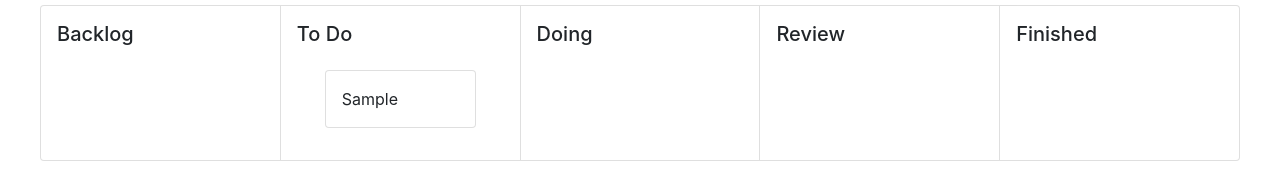
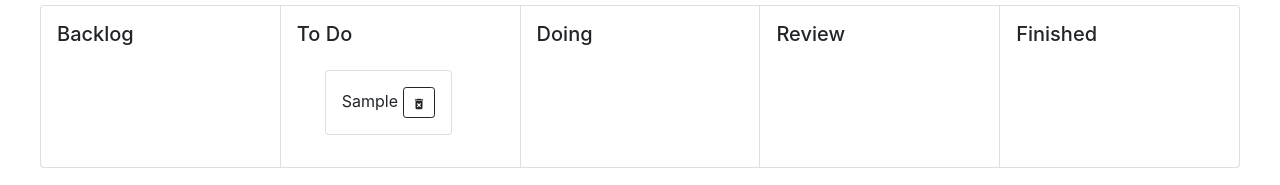
Before and after one commit to FletcherJay/Scrum-React, a React (Create React App) app: page / in a window 1280 px wide. Both pictures are taken after typing "Sample" into the empty fields and a click on the button "Add". Shown: the part 145-330 px from the top of the page. Built offline with nearby package versions, Linux system fonts and the light colour scheme.

Commit message:
added localstorage for tasks

```diff
--- a/package.json
+++ b/package.json
@@ -13,6 +13,7 @@
     "react-beautiful-dnd": "^13.1.0",
     "react-bootstrap": "^2.0.4",
     "react-dom": "^17.0.2",
+    "react-icons": "^4.3.1",
     "react-scripts": "5.0.0",
     "web-vitals": "^2.1.2"
   },
--- a/src/App.js
+++ b/src/App.js
@@ -1,4 +1,4 @@
-import { React, useState} from 'react'
+import { React, useState, useEffect} from 'react'
 import ToDoInput from './Components/ToDoInput';
 import NavBar from './Components/NavBar'
 import CardToDo from './Components/CardToDo';
@@ -12,6 +12,16 @@ const App = () => {
 
    const [titles, setTitles ] = useState('')
 
+   useEffect(() => {
+     const data = localStorage.getItem("my-tasks");
+     if (data) {
+      setTasks(JSON.parse(data))
+     }
+   }, [])
+
+  useEffect(() => {
+    localStorage.setItem("my-tasks",JSON.stringify(tasks));
+  });
 
   const addTask = (task) => {
     const id = Math.floor(Math.random() * 10000) + 1
--- a/src/Components/SprintCard.js
+++ b/src/Components/SprintCard.js
@@ -1,6 +1,9 @@
 import React from 'react'
 import { Draggable } from 'react-beautiful-dnd'
-import { Card, Container, NavItem } from 'react-bootstrap'
+import { Card, Container, Button, ButtonGroup } from 'react-bootstrap'
+import {FaEdit} from 'react-icons/fa'
+import { MdDeleteForever } from "react-icons/md";
+
 
 const SprintCard = ({key, task, title, index, id}) => {
 
@@ -13,13 +16,18 @@ const SprintCard = ({key, task, title, index, id}) => {
             ref={provided.innerRef}
       >
         <div>
+        <ButtonGroup>
             <Card>
               <Card.Body>
                 <Card.Text>
-                  {task}
+                  {task} <Button size="sm" variant="outline-dark" ><MdDeleteForever/></Button>
+
                 </Card.Text>
+
               </Card.Body>
             </Card>
+
+            </ButtonGroup>
         </div>
       </Container>
       )}
```
Also changed, not shown: 1 other file (tests, documents, lock files or other folders).
